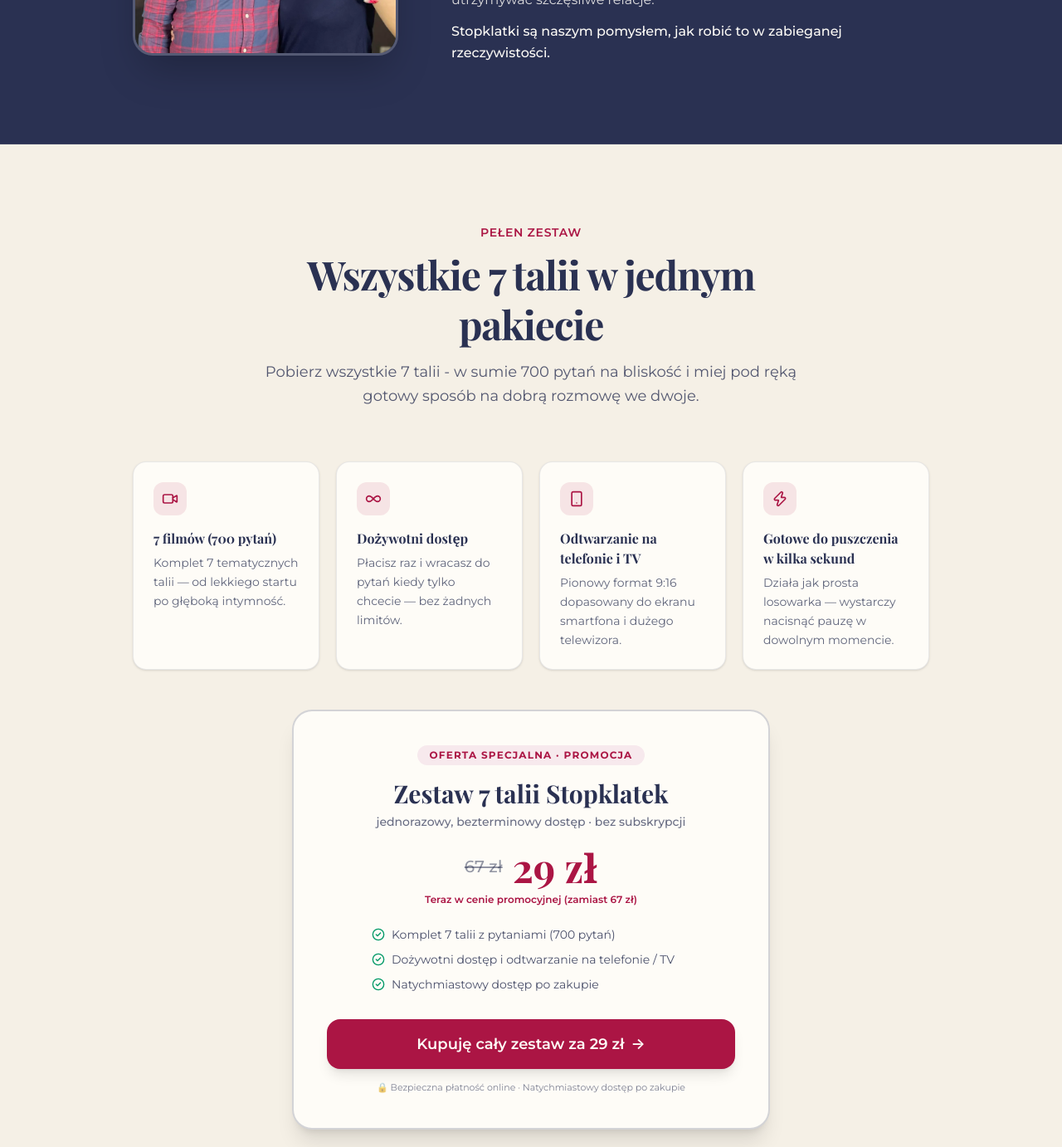
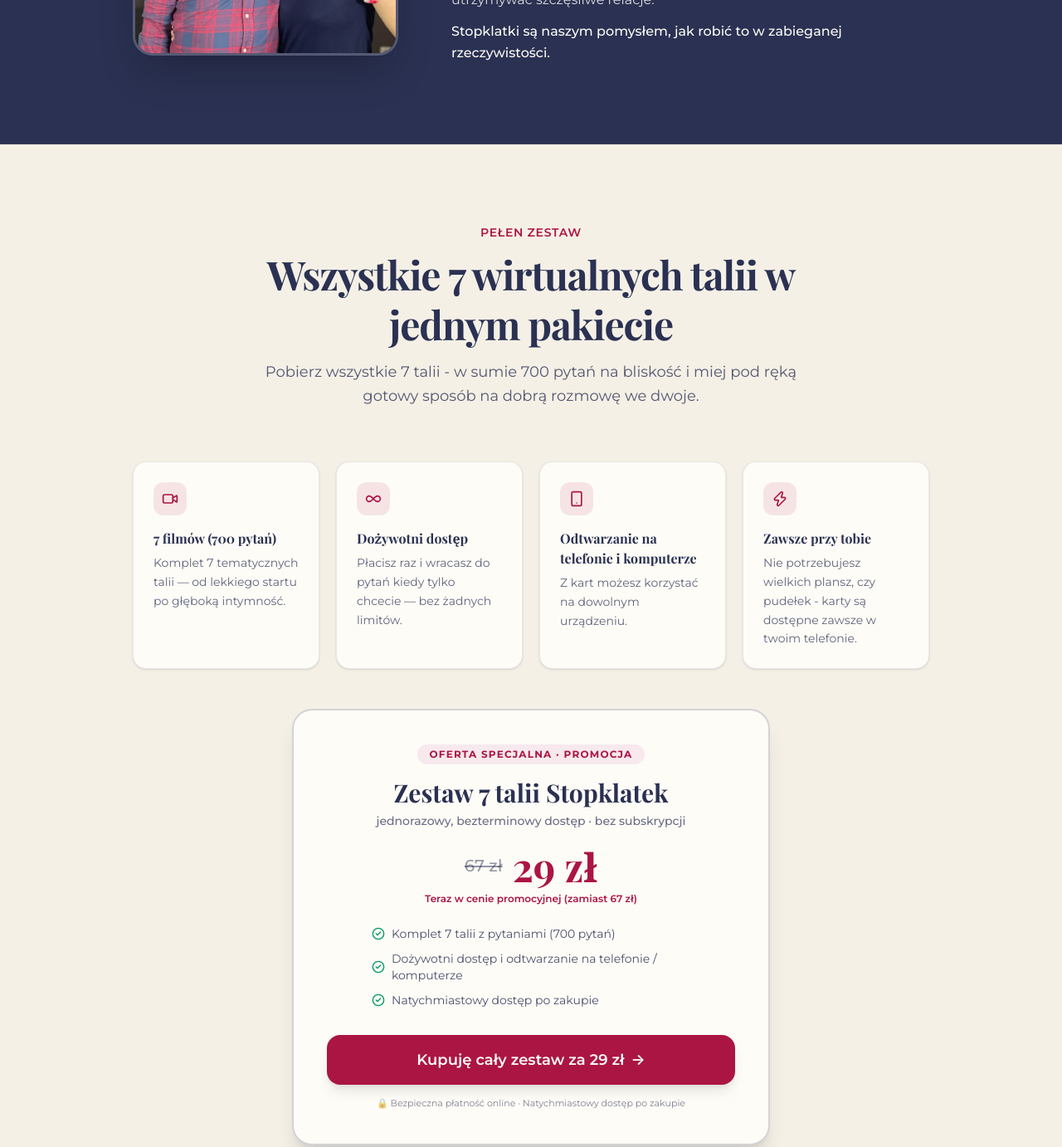
Before and after one commit to achiorr/100-pytan-na-bliskosc, a Next.js app: page / in a window 1280 px wide. Shown: the part 3661-5043 px from the top of the page at 83% size. Built offline with nearby package versions, Linux system fonts and the light colour scheme; no server answers; a web font is replaced by a local one.

Commit message:
copy: zaktualizuj naglowek i kafelki w sekcji Pelen zestaw

```diff
--- a/components/OfferSection.tsx
+++ b/components/OfferSection.tsx
@@ -24,13 +24,13 @@
     },
     {
       icon: Smartphone,
-      title: "Odtwarzanie na telefonie i TV",
-      desc: "Pionowy format 9:16 dopasowany do ekranu smartfona i dużego telewizora.",
+      title: "Odtwarzanie na telefonie i komputerze",
+      desc: "Z kart możesz korzystać na dowolnym urządzeniu.",
     },
     {
       icon: Zap,
-      title: "Gotowe do puszczenia w kilka sekund",
-      desc: "Działa jak prosta losowarka — wystarczy nacisnąć pauzę w dowolnym momencie.",
+      title: "Zawsze przy tobie",
+      desc: "Nie potrzebujesz wielkich plansz, czy pudełek - karty są dostępne zawsze w twoim telefonie.",
     },
   ];
 
@@ -44,7 +44,7 @@
             PEŁEN ZESTAW
           </span>
           <h2 className="font-heading text-3xl sm:text-4xl lg:text-5xl font-bold tracking-tight text-granat leading-tight">
-            Wszystkie 7 talii w jednym pakiecie
+            Wszystkie 7 wirtualnych talii w jednym pakiecie
           </h2>
           <p className="text-base sm:text-lg text-granat/80 mt-3.5 leading-relaxed">
             Pobierz wszystkie 7 talii - w sumie 700 pytań na bliskość i miej pod ręką gotowy sposób na dobrą rozmowę we dwoje.
@@ -111,7 +111,7 @@
             </div>
             <div className="flex items-center gap-2">
               <CheckCircle2 className="w-4 h-4 text-emerald-600 shrink-0" />
-              <span>Dożywotni dostęp i odtwarzanie na telefonie / TV</span>
+              <span>Dożywotni dostęp i odtwarzanie na telefonie / komputerze</span>
             </div>
             <div className="flex items-center gap-2">
               <CheckCircle2 className="w-4 h-4 text-emerald-600 shrink-0" />
```
